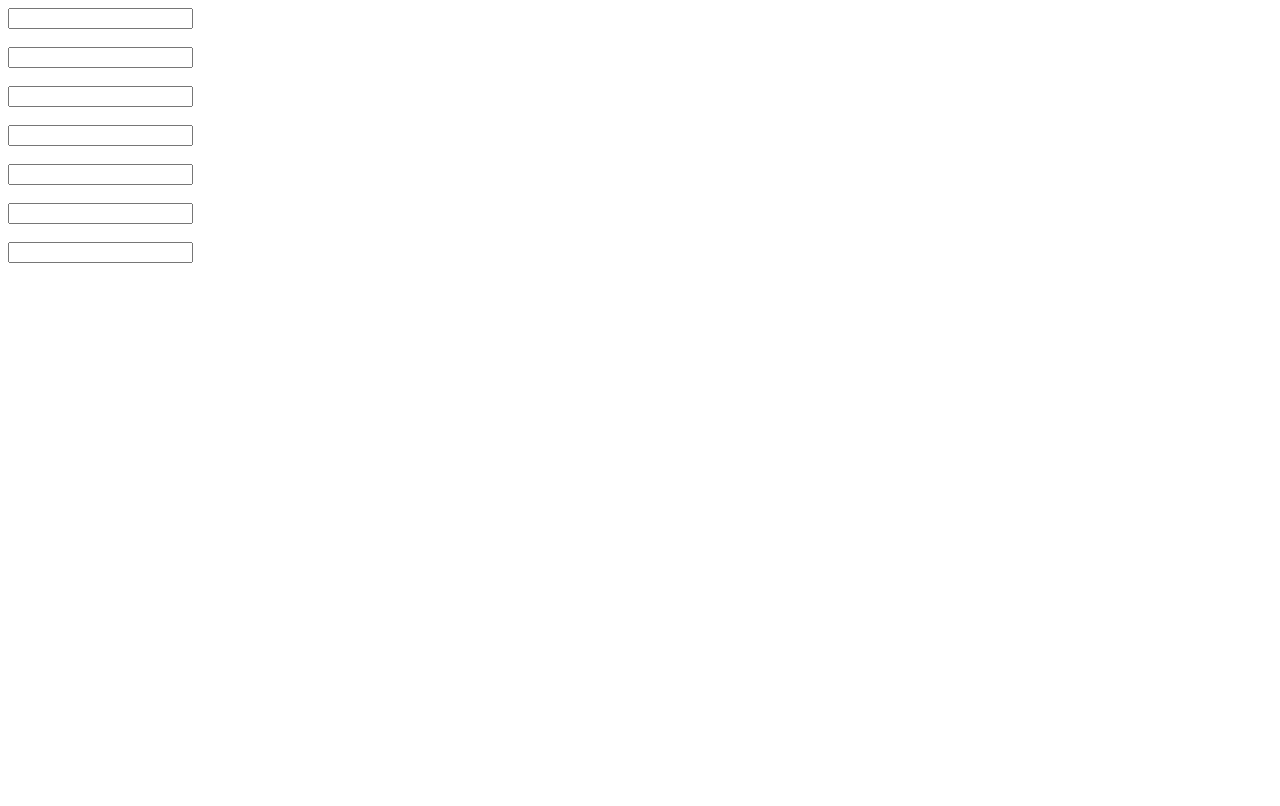
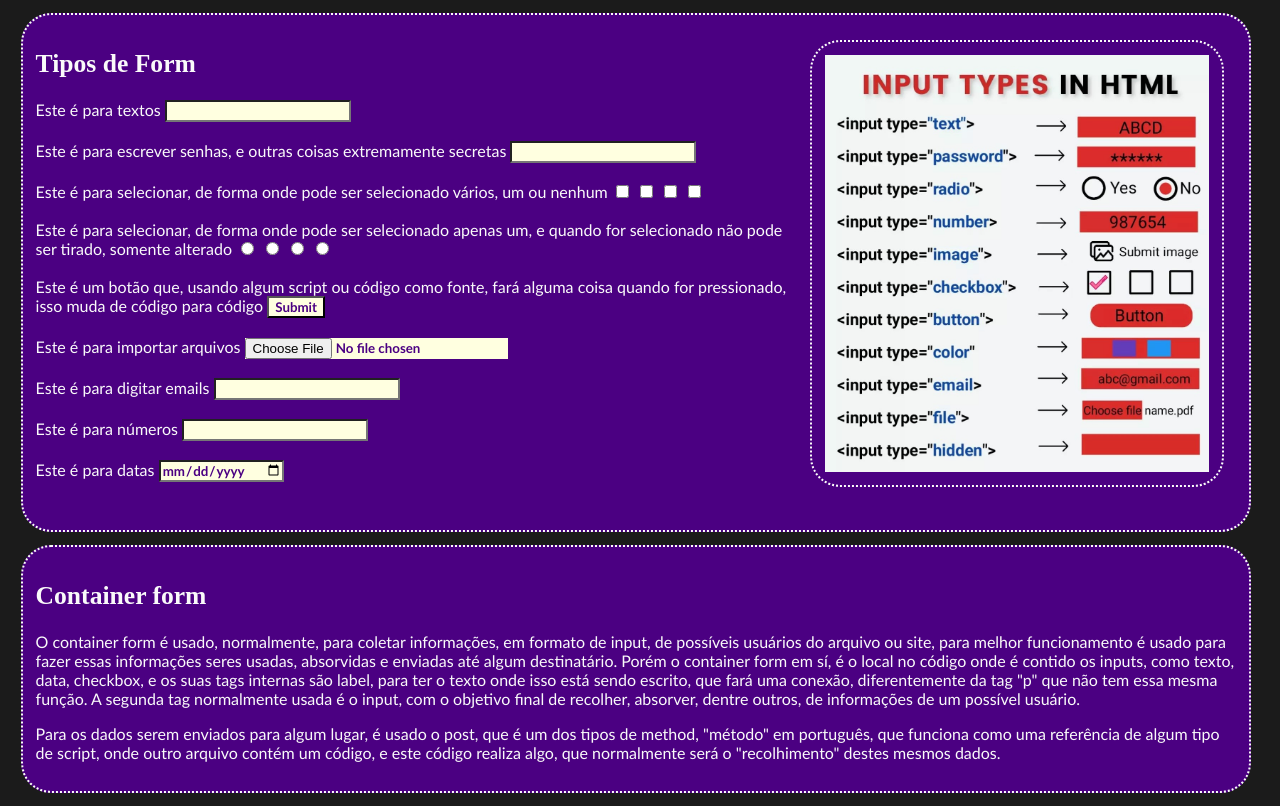
Before and after one commit to Johann284/using_form_tag, a plain HTML site: page fomtag/index.html in a window 1280 px wide. Drawn offline with Linux system fonts and the light colour scheme.

Commit message:
finalcommit

```diff
--- a/fomtag/index.html
+++ b/fomtag/index.html
@@ -6,21 +6,50 @@
     <link rel="stylesheet" href="style.css">
 </head>
 <body>
-    <form>
-        <label for="um"></label>
-        <input type="text" name="um"><br><br>
-        <label for="dois"></label>
-        <input type="text" name="dois"><br><br>
-        <label for="tres"></label>
-        <input type="text" name="tres"><br><br>
-        <label for="quatro"></label>
-        <input type="text" name="quatro"><br><br>
-        <label for="cinco"></label>
-        <input type="text" name="cinco"><br><br>
-        <label for="seis"></label>
-        <input type="text" name="seis"><br><br>
-        <label for="sete"></label>
-        <input type="text" name="sete"><br><br>
-    </form>
+    <div class="flex">
+        <form>
+            <h2>Tipos de Form</h2>
+            <label for="um">Este é para textos</label>
+            <input type="text" name="um"><br><br>
+            <label for="dois">Este é para escrever senhas, e outras coisas extremamente secretas</label>
+            <input type="password" name="dois"><br><br>
+            <label for="tres">Este é para selecionar, de forma onde pode ser selecionado vários, um ou nenhum</label>
+            <input type="checkbox" name="tres">
+            <input type="checkbox" name="tres">
+            <input type="checkbox" name="tres">
+            <input type="checkbox" name="tres"><br><br>
+            <label for="quatro">Este é para selecionar, de forma onde pode ser selecionado apenas um, e quando for selecionado não pode ser tirado, somente alterado</label>
+            <input type="radio" name="quatro">
+            <input type="radio" name="quatro">
+            <input type="radio" name="quatro">
+            <input type="radio" name="quatro"><br><br>
+            <label for="cinco">Este é um botão que, usando algum script ou código como fonte, fará alguma coisa quando for pressionado, isso muda de código para código</label>
+            <input type="submit" name="cinco"><br><br>
+            <label for="seis">Este é para importar arquivos</label>
+            <input type="file" name="seis"><br><br>
+            <label for="sete">Este é para digitar emails</label>
+            <input type="email" name="sete"><br><br>
+            <label for="sete">Este é para números</label>
+            <input type="number" name="sete"><br><br>
+            <label for="sete">Este é para datas</label>
+            <input type="date" name="sete"><br><br>
+        </form>
+        <div id="img-div">
+            <img src="../visual/FPUzuRRVsAQPFrV.jpg" alt="">
+        </div>
+    </div>
+    <div>
+        <form>
+            <h2>Container form</h2>
+            <label for="umd">O container form é usado, normalmente, para coletar informações, em formato de input, de possíveis usuários do arquivo ou site, para melhor funcionamento
+                é usado para fazer essas informações seres usadas, absorvidas e enviadas até algum destinatário. Porém o container form em sí, é o local no código onde é contido os
+                inputs, como texto, data, checkbox, e os suas tags internas são label, para ter o texto onde isso está sendo escrito, que fará uma conexão, diferentemente da tag "p"
+                que não tem essa mesma função. A segunda tag normalmente usada é o input, com o objetivo final de recolher, absorver, dentre outros, de informações de um possível usuário.
+            </label>
+            <p>Para os dados serem enviados para algum lugar, é usado o post, que é um dos tipos de method, "método" em português, que funciona como uma referência de algum tipo de
+                script, onde outro arquivo contém um código, e este código realiza algo, que normalmente será o "recolhimento" destes mesmos dados.
+            </p>
+        </form>
+    </div>
 </body>
 </html>
--- a/fomtag/style.css
+++ b/fomtag/style.css
@@ -0,0 +1,44 @@
+*{
+    font-family:'Trebuchet MS', 'Lucida Sans Unicode', 'Lucida Grande', 'Lucida Sans', Arial, sans-serif;
+}
+
+h2{
+    font-family: 'Times New Roman', Times, serif;
+    font-size: 2vw;
+}
+
+.flex{
+    display: flex;
+}
+
+body{
+    background-color: #1b1b1b;
+    color: #fafafa;
+}
+
+div{
+    margin: 1vw;
+    padding: 1vw;
+    width: 95%;
+    background-color: indigo;
+    border-style: dotted;
+    border-width: 2px;
+    border-radius: 30px;
+}
+
+input{
+    color: indigo;
+    font-weight: 600;
+    background-color: lightyellow;
+}
+
+img{
+    width: 30vw;
+}
+
+#img-div{
+    width: fit-content;
+    height: fit-content;
+    display: flex;
+    justify-content: center;
+}
```
Also changed, not shown: visual/FPUzuRRVsAQPFrV.jpg (added).
